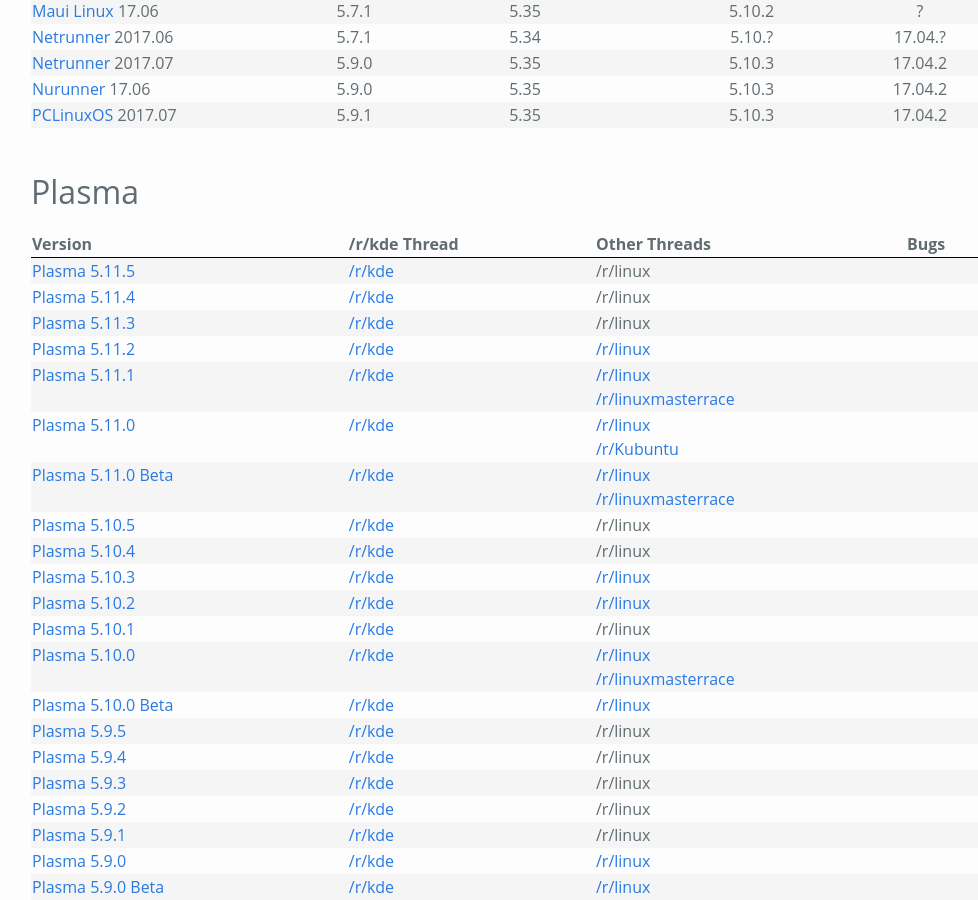
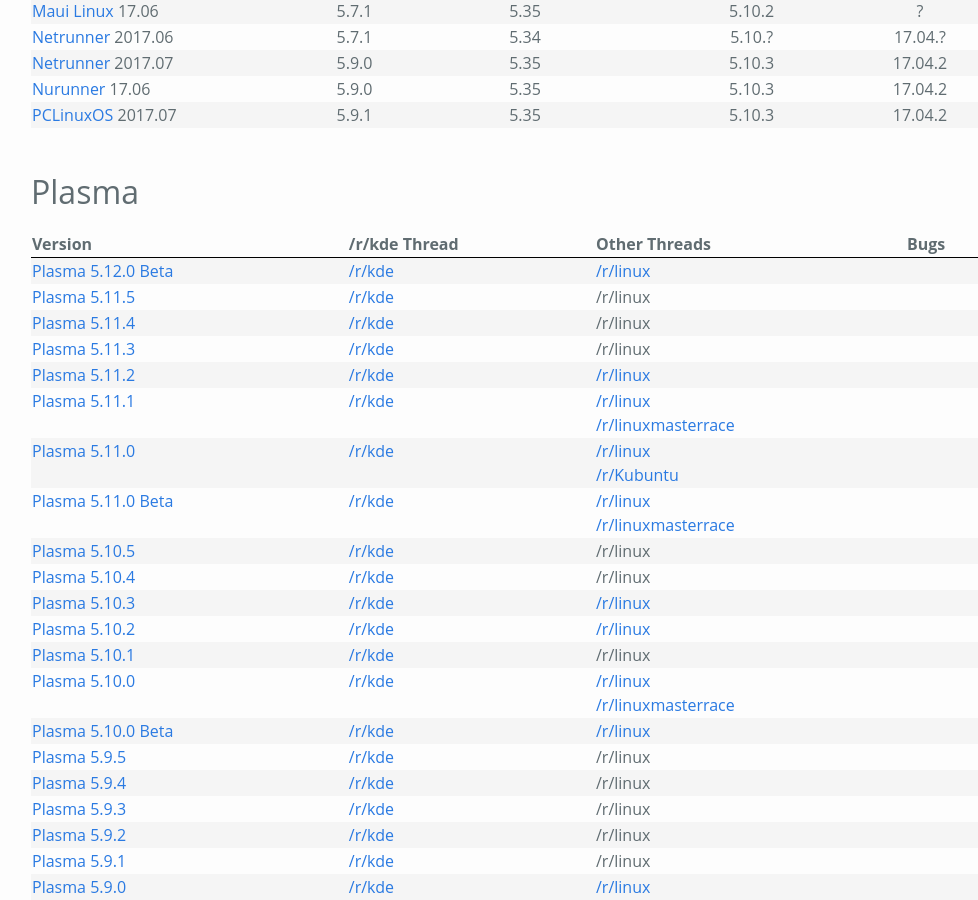
Before and after one commit to Zren/zren.github.io, a Jekyll site: the page built from kde_versions.md, in a window 1280 px wide and 900 px high, scrolled down 1034 px. Shown: the whole window, without its empty margins (127-1105 px from the left). Built offline with Jekyll 4.4.1, drawn with Linux system fonts in a browser that asks for light colours.

Commit message:
Plasma 5.12 beta links

```diff
--- a/kde_versions.md
+++ b/kde_versions.md
@@ -173,6 +173,17 @@
   <tbody>
 
     <tr>
+      <td><a href="https://www.kde.org/announcements/plasma-5.11.95.php">Plasma 5.12.0 Beta</a></td>
+      <td><a href="https://www.reddit.com/r/kde/comments/7qmc4u/plasma_512_lts_beta_makes_your_desktop_smoother/">/r/kde</a></td>
+      <td>
+        <a href="https://www.reddit.com/r/linux/comments/7qmc2p/plasma_512_lts_beta_makes_your_desktop_smoother/">/r/linux</a>
+      </td>
+      <td>
+        <ul>
+        </ul>
+      </td>
+    </tr>
+    <tr>
       <td><a href="https://www.kde.org/announcements/plasma-5.11.5.php">Plasma 5.11.5</a></td>
       <td><a href="https://www.reddit.com/r/kde/comments/7nqfbh/kde_plasma_5115_bugfix_release_for_january/">/r/kde</a></td>
       <td><a>/r/linux</a></td>
@@ -232,7 +243,6 @@
         </ul>
       </td>
     </tr>
-
     <tr>
       <td><a href="https://www.kde.org/announcements/plasma-5.10.95.php">Plasma 5.11.0 Beta</a></td>
       <td><a href="https://www.reddit.com/r/kde/comments/701b76/plasma_511_beta_makes_the_desktop_more_powerful/">/r/kde</a></td>
```
